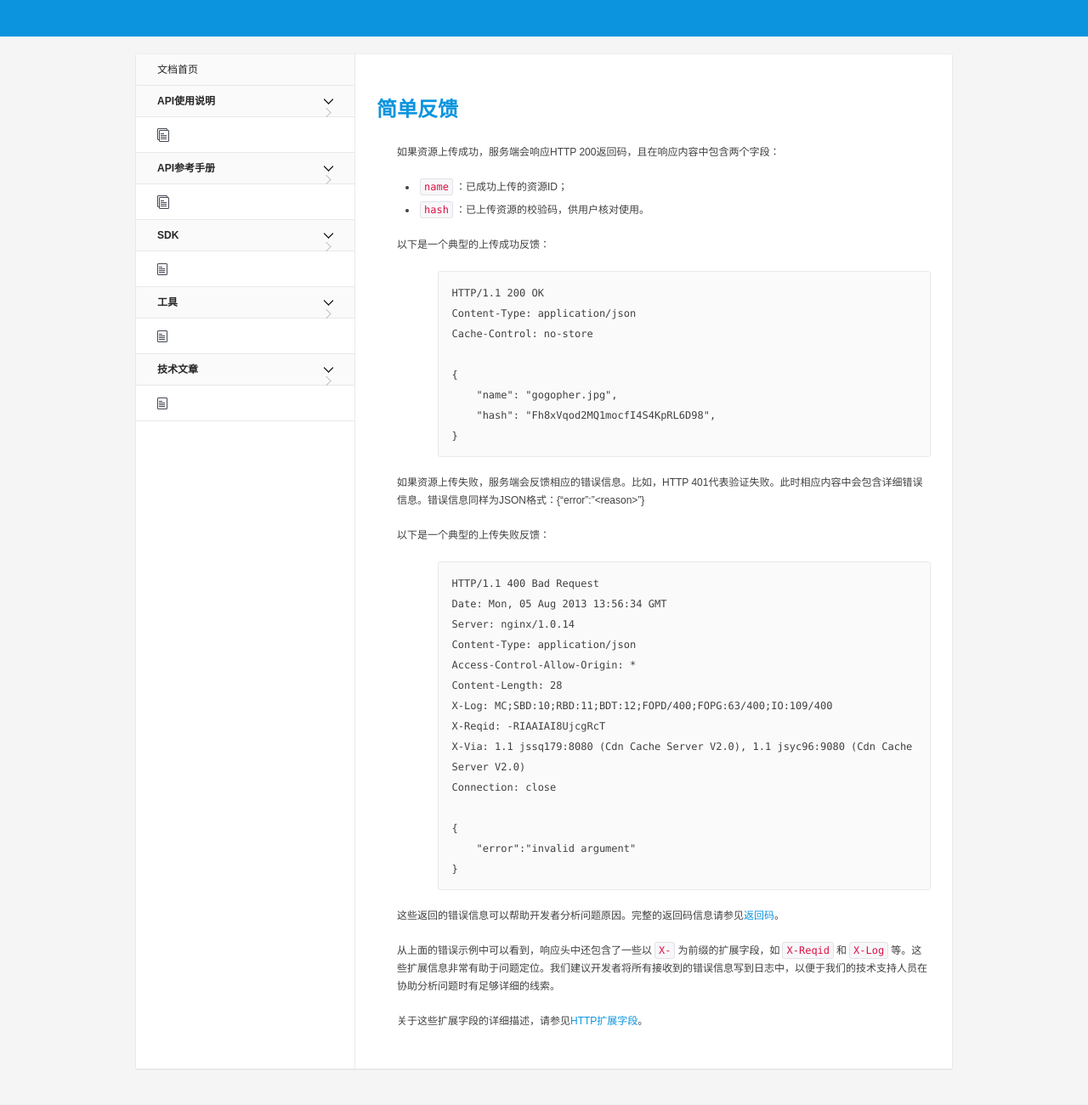
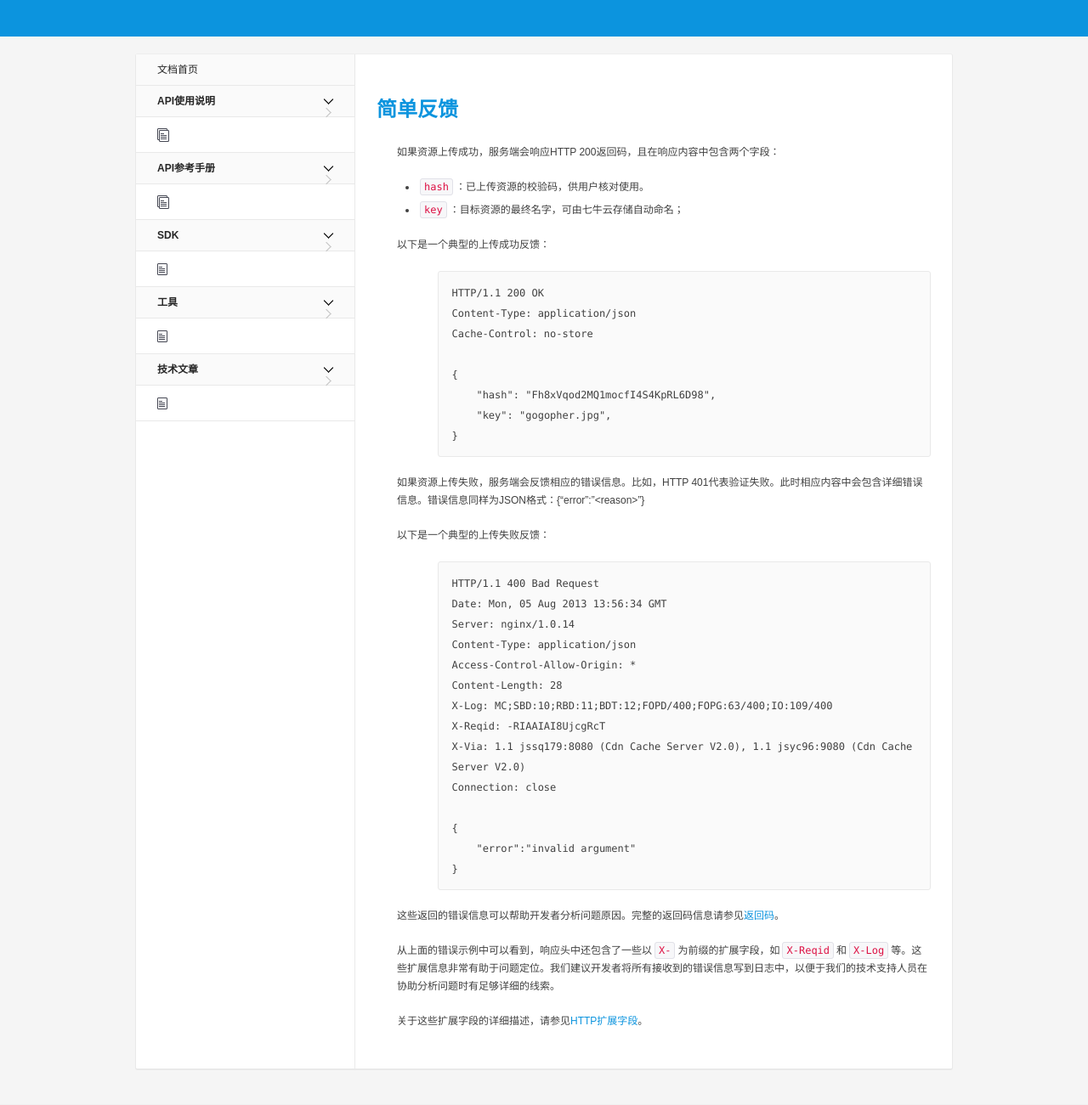
Before and after one commit to qiniu/developer.qiniu.com, a Jekyll site: the page built from docs/v6/api/overview/up/response/simple-response.md, in a window 1280 px wide. Shown: the whole page at 85% size. Built offline with Jekyll 4.4.1, drawn with Linux system fonts in a browser that asks for light colours; nearby versions of some CDN libraries; library files that are not in the unit come from our copies.

Commit message:
Fixed incorrect response format issue.

````diff
--- a/docs/v6/api/overview/up/response/simple-response.md
+++ b/docs/v6/api/overview/up/response/simple-response.md
@@ -8,8 +8,8 @@ order: 515
 
 如果资源上传成功，服务端会响应HTTP 200返回码，且在响应内容中包含两个字段：
 
-- `name`：已成功上传的资源ID；
 - `hash`：已上传资源的校验码，供用户核对使用。
+- `key`：目标资源的最终名字，可由七牛云存储自动命名；
 
 以下是一个典型的上传成功反馈：
 
@@ -19,8 +19,8 @@ Content-Type: application/json
 Cache-Control: no-store
 
 {
-    "name": "gogopher.jpg",
     "hash": "Fh8xVqod2MQ1mocfI4S4KpRL6D98",
+    "key": "gogopher.jpg",
 }
 ```
 
````
